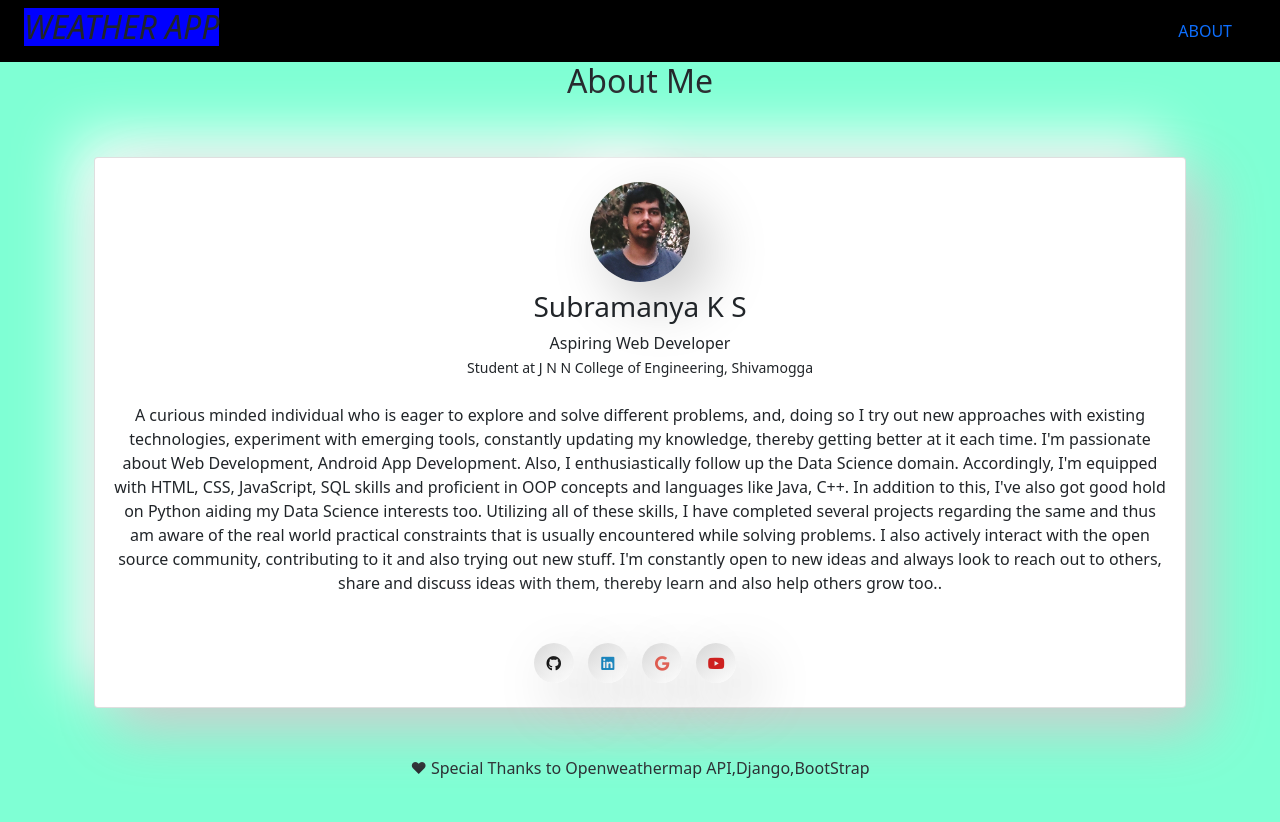
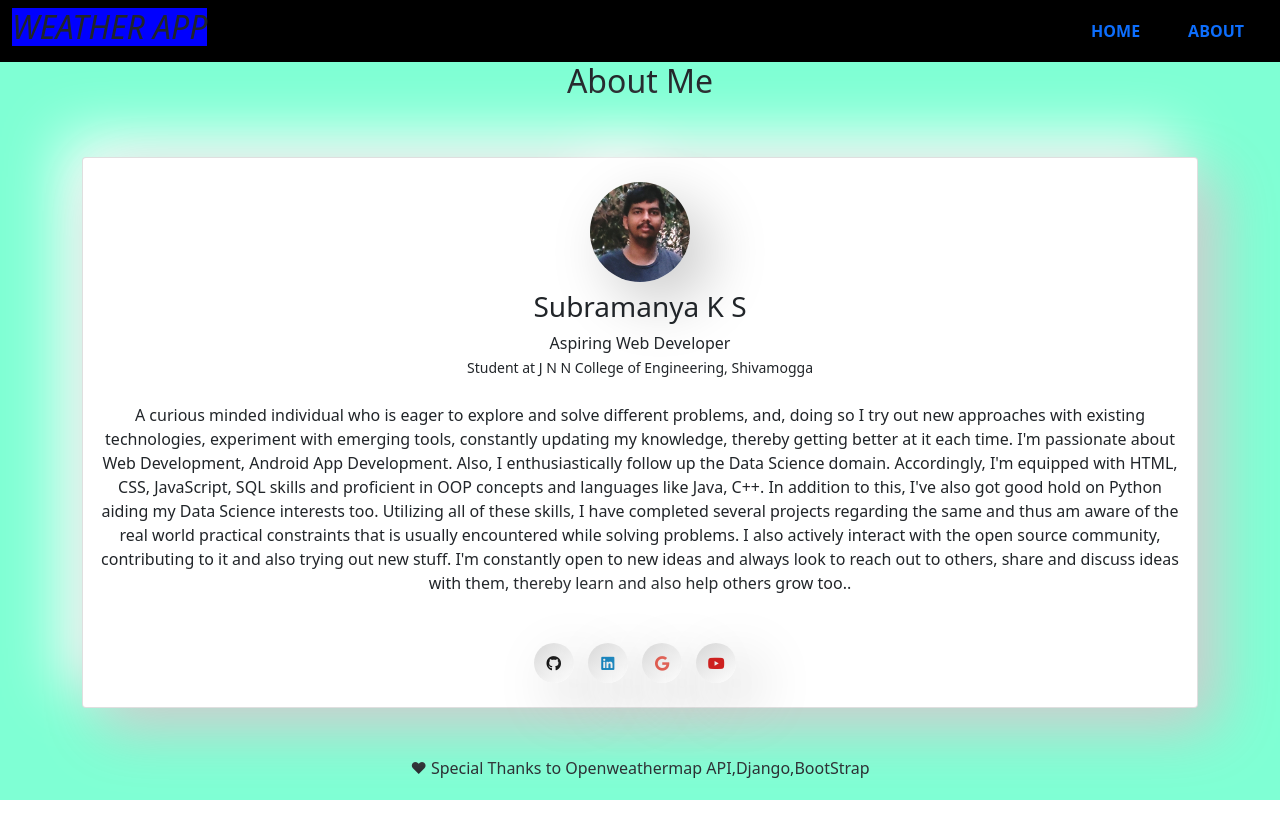
Before and after one commit to SubramanyaKS/WeatherProject, a Django app: page /about/ in a window 1280 px wide. After the commit the page ends 800 px from the top, so only its background shows below. Run offline with Django 3.2, Linux system fonts and the light colour scheme; some libraries are stand-ins or nearby versions.

Commit message:
updated templates

```diff
--- a/weatherapp/static/css/style.css
+++ b/weatherapp/static/css/style.css
@@ -1,11 +1,12 @@
 @import url('https://fonts.googleapis.com/css2?family=Noto+Sans&display=swap');
+
 *{
 	padding:0;
 	margin:0;
 	box-sizing: border-box;
 
 }
-.html,body{
+html,body{
      width:100%;
      height:100%;
      margin:0px;
@@ -14,6 +15,25 @@
 }
 .navbar{
 	background-color:#000000;
+}
+.nav-link{
+	color:blue;
+	font-size:1rem;
+	font-weight:700;
+	cursor:pointer;
+	text-decoration:none;
+}
+.nav-link:hover{
+	color:blue;
+	background-color:rgb(240, 240, 245);
+
+}
+.navbar-brand{
+	font-size:1.25rem;
+	font-weight:800;
+	color:blue;
+	cursor:pointer;
+	text-decoration:none;
 }
 .main{
      background:url(/static/images/images.jpg)no-repeat;
--- a/weatherapp/templates/index.html
+++ b/weatherapp/templates/index.html
@@ -1,7 +1,7 @@
 {% extends "layout.html" %}
 {% block content %}
   <section class="main" id="main">
-
+  <h2>Welcome to Weather APP </h2>
     <nav class="navbar navbar-expand-lg navbar-dark bg-primary">
       <form method="post" class="col-md">
       {% csrf_token %}
--- a/weatherapp/templates/layout.html
+++ b/weatherapp/templates/layout.html
@@ -5,9 +5,10 @@
         <meta charset="UTF-8" />
         <meta name="viewport" content="width=device-width, initial-scale=1.0" />
         <title>Weather App </title>
+        <link rel="stylesheet" type="text/css" href="static/css/style.css"/>
         <link rel="stylesheet" type="text/css" href="../static/css/style.css"/>
-        <link rel="stylesheet" href="css/bootstrap.min.css">
         <script src="https://ajax.googleapis.com/ajax/libs/jquery/3.5.1/jquery.min.js"></script>
+        <link rel="stylesheet" type="text/css" href="static/style.css"/>
         <link rel="stylesheet" href="https://cdnjs.cloudflare.com/ajax/libs/font-awesome/4.7.0/css/font-awesome.min.css">
         <link rel="stylesheet" href="https://cdnjs.cloudflare.com/ajax/libs/font-awesome/5.8.0/css/fontawesome.min.css">
         <link rel="stylesheet" href="https://cdnjs.cloudflare.com/ajax/libs/font-awesome/5.2.0/css/all.min.css">
```
Lines whose indentation alone changed are shown as unchanged.
